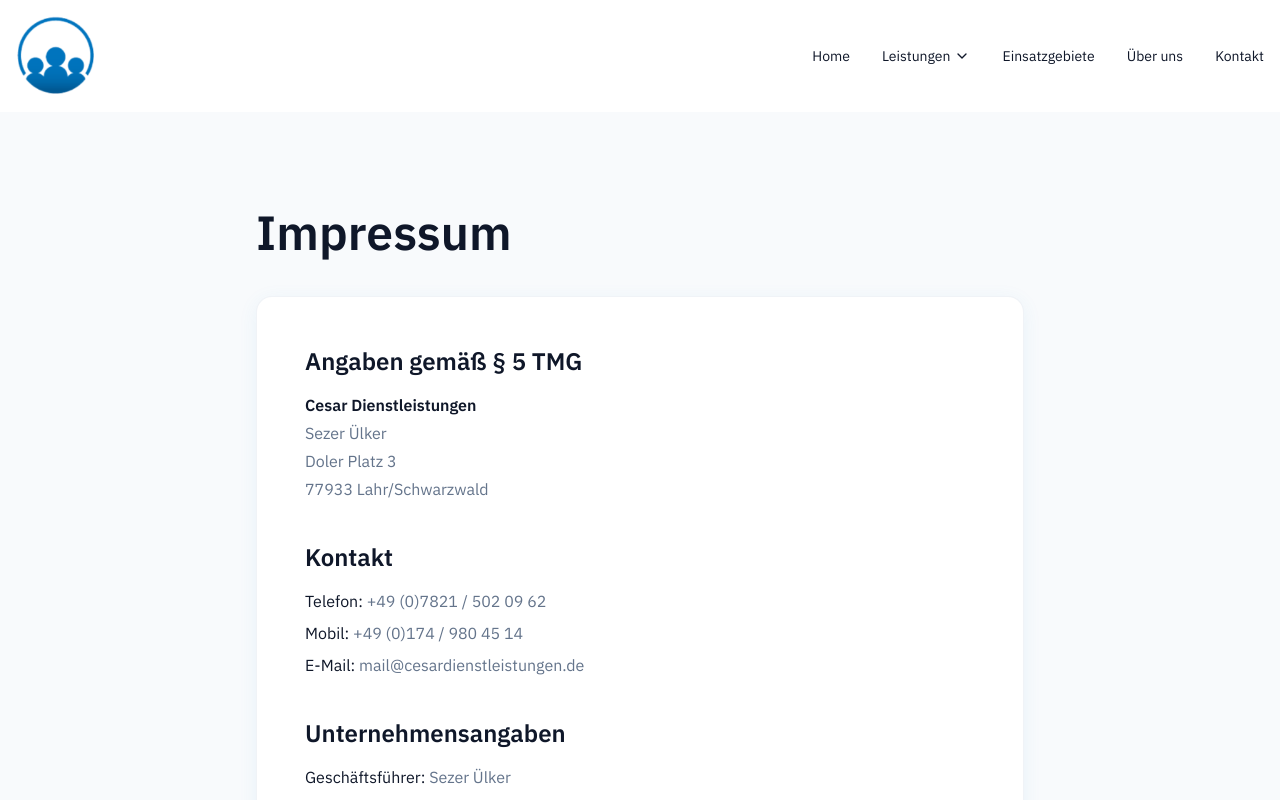
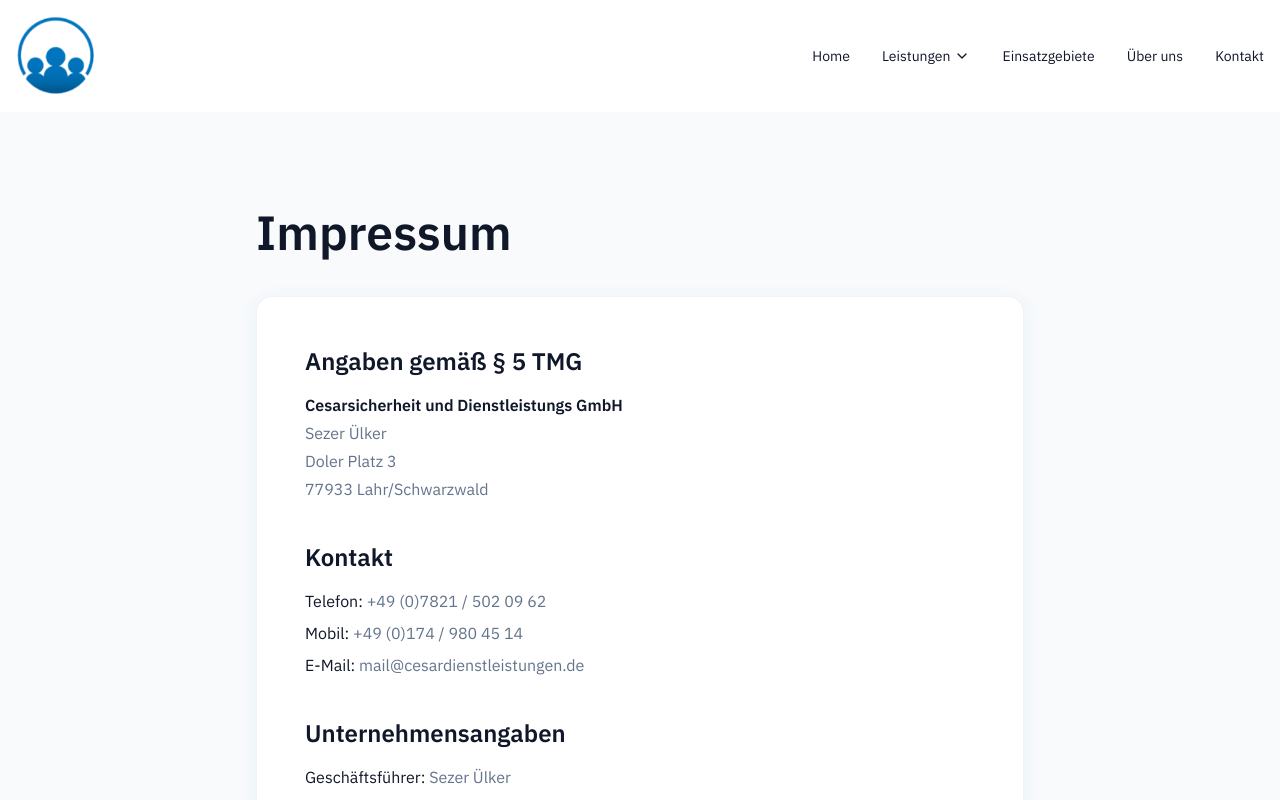
Before and after one commit to keanodecker/Cesardienstleistungen, a Next.js app: page /impressum in a window 1280 px wide. Shown: the top 800 px of the page. Built offline with nearby package versions, Linux system fonts and the light colour scheme.

Commit message:
Update company name in Impressum to Cesarsicherheit und Dienstleistungs GmbH
https://claude.ai/code/session_01PKuCkxB7pPSREUoCm3bPth

```diff
--- a/components/pages/ImpressumPageContent.jsx
+++ b/components/pages/ImpressumPageContent.jsx
@@ -21,7 +21,7 @@ export default function ImpressumPageContent() {
               <section>
                 <h2 className="text-2xl font-bold text-secondary mb-4">Angaben gemäß § 5 TMG</h2>
                 <div className="text-muted-foreground space-y-1">
-                  <p className="font-semibold text-secondary">Cesar Dienstleistungen</p>
+                  <p className="font-semibold text-secondary">Cesarsicherheit und Dienstleistungs GmbH</p>
                   <p>Sezer Ülker</p>
                   <p>Doler Platz 3</p>
                   <p>77933 Lahr/Schwarzwald</p>
```
